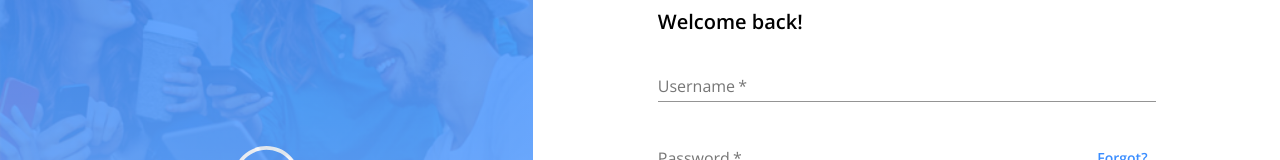
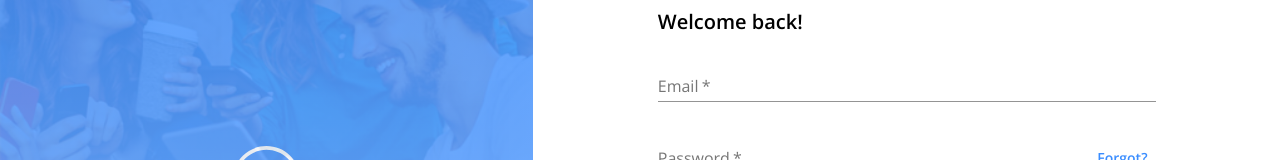
Before and after one commit to alexjane19/my-messenger, a React (Create React App) app in the folder client/: page /login in a window 1280 px wide. Shown: the part 174-334 px from the top of the page. Built offline with nearby package versions, Linux system fonts and the light colour scheme; no server answers.

Commit message:
changing username to email on Login page.

```diff
--- a/client/src/components/Forms/Login.js
+++ b/client/src/components/Forms/Login.js
@@ -25,10 +25,10 @@ const Login = (props) => {
   const classes = formStyles();
   const handleLogin = async (event) => {
     event.preventDefault();
-    const username = event.target.username.value;
+    const email = event.target.email.value;
     const password = event.target.password.value;
 
-    await login({ username, password });
+    await login({ email, password });
   };
 
   if (user.id) {
@@ -77,10 +77,10 @@ const Login = (props) => {
                 <Grid item xs={8} className={classes.gridItemForm}>
                   <FormControl margin="normal" required fullWidth>
                     <TextField
-                        aria-label="username"
-                        label="Username"
-                        name="username"
-                        type="text"
+                        aria-label="email"
+                        label="Email"
+                        name="email"
+                        type="email"
                         required
                     />
 
```
Also changed, not shown: 1 other file (tests, documents, lock files or other folders).
